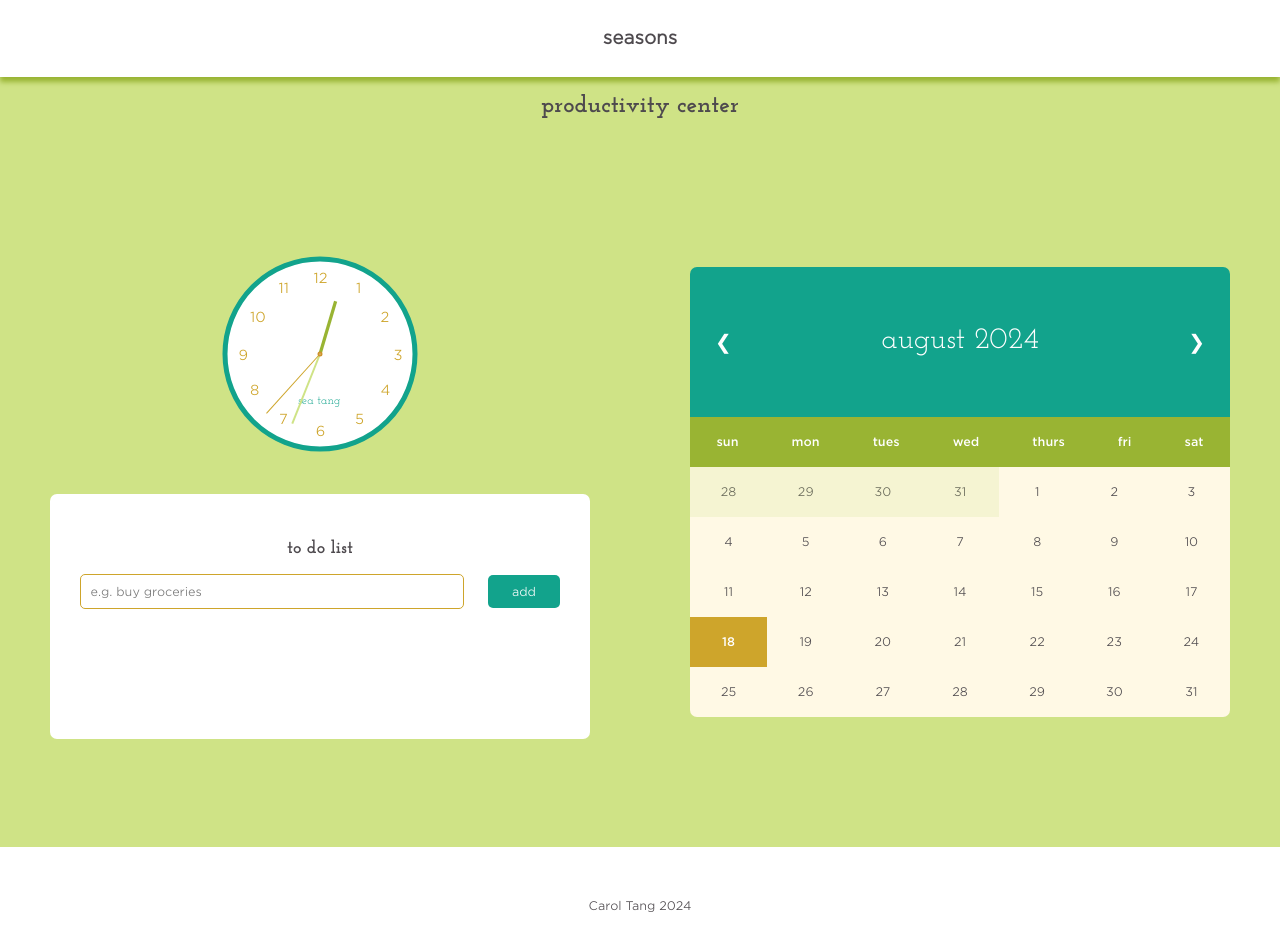
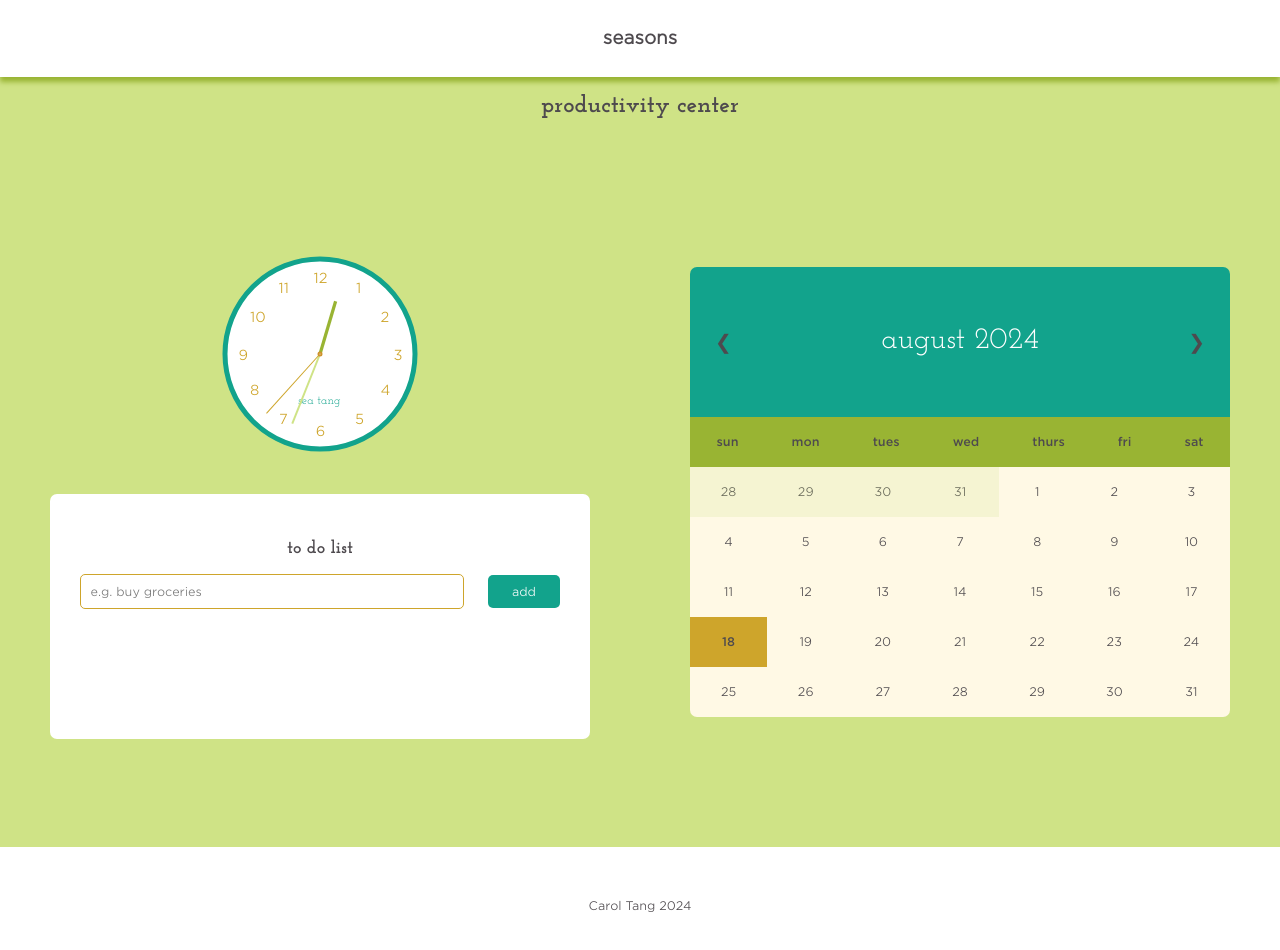
Before and after one commit to crtang/seasons, a React (Create React App) app: page / in a window 1280 px wide. Shown: the top 950 px of the page. Built offline with nearby package versions, Linux system fonts and the light colour scheme; the HTML template or start-up script is replaced by a standard one.

Commit message:
Changed some colors for calendar for better contrast

```diff
--- a/src/index.css
+++ b/src/index.css
@@ -320,7 +320,7 @@ svg path:hover {
 #prev-month, #next-month {
   position: absolute;
   font: 20px 'Gotham Medium', sans-serif;
-  color: var(--color-2);
+  color: var(--color-1);
   z-index: 10;
   cursor: pointer;
 }
@@ -361,7 +361,7 @@ svg path:hover {
 
 .wd {
   background-color: var(--color-7);
-  color: var(--color-2);
+  color: var(--color-1);
 }
 
 #weeks-container {
@@ -401,7 +401,7 @@ svg path:hover {
 
 .selected p {
   font-family: 'Gotham Medium';
-  color: var(--color-2);
+  color: var(--color-1);
 }
 
 
```
